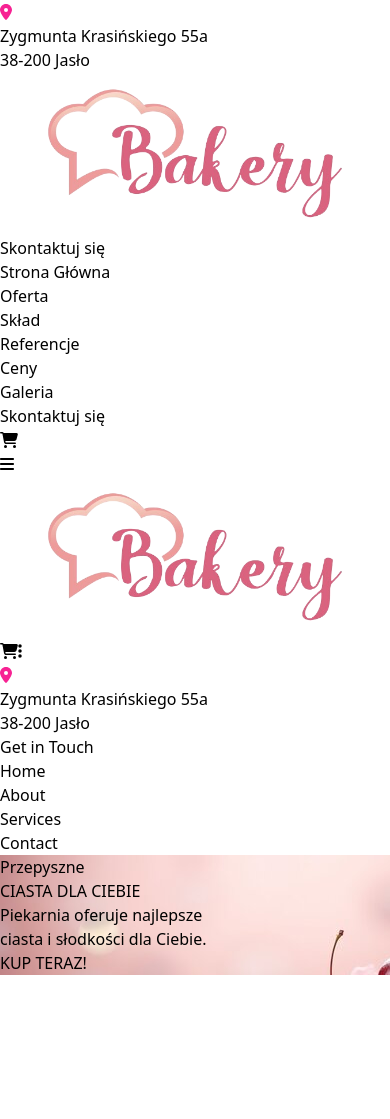
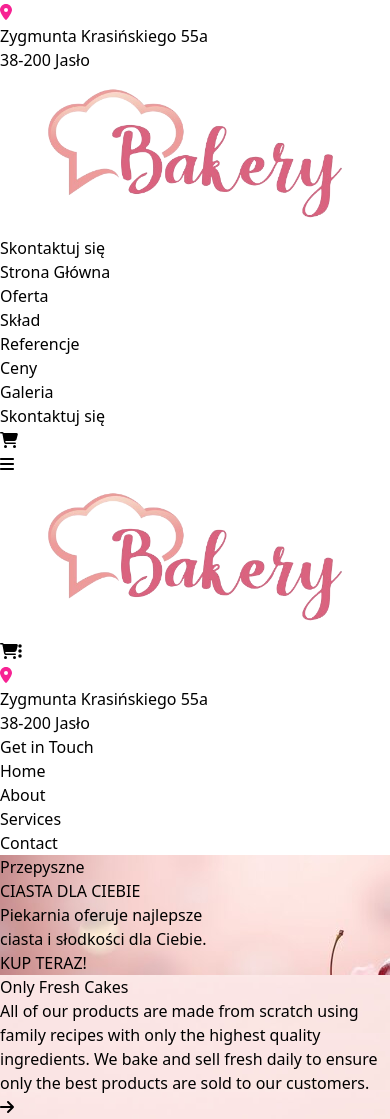
Before and after one commit to frooooooo7/Bakery---website, a React (Vite) app: page / in a window 390 px wide. Before the commit the page ends 975 px from the top, so only its background shows below. Built offline with nearby package versions, Linux system fonts and the light colour scheme.

Commit message:
Created promo section on mobiles

```diff
--- a/src/App.tsx
+++ b/src/App.tsx
@@ -1,5 +1,6 @@
 import Navbar from "./components/Navbar"
 import Hero from "./sections/Hero"
+import Promo from "./sections/Promo"
 
 function App() {
 
@@ -7,6 +8,7 @@ function App() {
     <>
       <Navbar/>
       <Hero/>
+      <Promo/>
     </>
   )
 }
--- /dev/null
+++ b/src/sections/Promo.tsx
@@ -0,0 +1,24 @@
+import cakes from "../assets/promo-cakes.png"
+import { FontAwesomeIcon } from '@fortawesome/react-fontawesome'
+import { faArrowRight } from '@fortawesome/free-solid-svg-icons'
+
+const Promo = () => {
+    return (
+        <section className="px-2">
+            <div className="container mx-auto mt-5 border-8 border-slate-100 rounded-lg overflow-hidden bg-cover bg-center" style={{ backgroundImage: `url(${cakes})` }}>
+                <div className="relative px-8 py-8 bg-slate-200 bg-opacity-80 flex flex-col items-center space-y-5">
+                    <h1 className="text-2xl font-bold text-pink-700">Only Fresh Cakes</h1>
+                    <p className="text-slate-600 tracking-wider text-center">
+                        All of our products are made from scratch using family recipes with only the highest quality ingredients.
+                        We bake and sell fresh daily to ensure only the best products are sold to our customers.
+                    </p>
+                    <button className="w-12 h-12 bg-pink-700 text-white rounded-full flex items-center justify-center">
+                        <FontAwesomeIcon icon={faArrowRight}/>
+                    </button>
+                </div>
+            </div>
+        </section>
+    )
+}
+
+export default Promo
```
Also changed, not shown: src/assets/promo-cakes.png (added).
